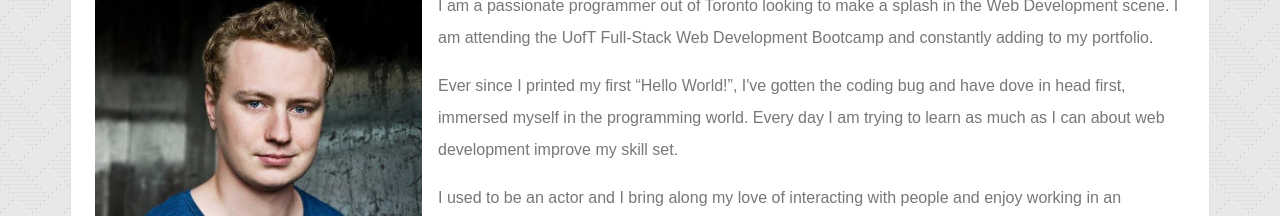
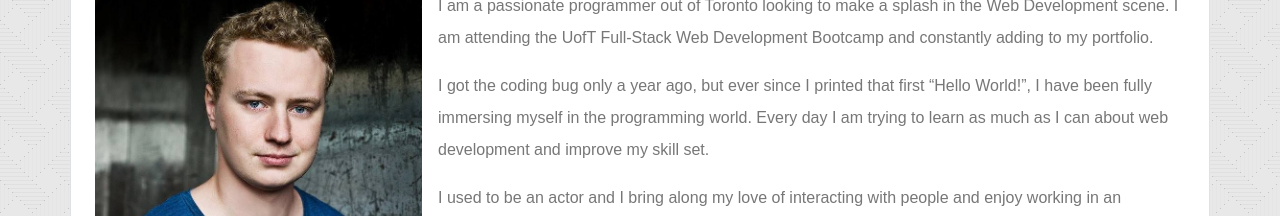
Before and after one commit to Treudey/Bootstrap-Portfolio, a plain HTML site: page index.html in a window 1280 px wide. Shown: the part 236-452 px from the top of the page. Drawn offline with nearby package versions, Linux system fonts and the light colour scheme.

Commit message:
Edited the second paragraph in index.html so that it matches Basic-Portfolio

```diff
--- a/index.html
+++ b/index.html
@@ -50,10 +50,10 @@
         Development Bootcamp and constantly adding to my portfolio.
       </p>
       <p>
-        Ever since I printed my first “Hello World!”, I've gotten the coding bug
-        and have dove in head first, immersed myself in the programming world.
-        Every day I am trying to learn as much as I can about web development
-        improve my skill set.
+      I got the coding bug only a year ago, but ever since I printed that first
+      “Hello World!”, I have been fully immersing myself in the programming world.
+      Every day I am trying to learn as much as I can about web development and
+      improve my skill set.
       </p>
       <p class="mb-3 mb-md-5">
         I used to be an actor and I bring along my love of interacting with
```
